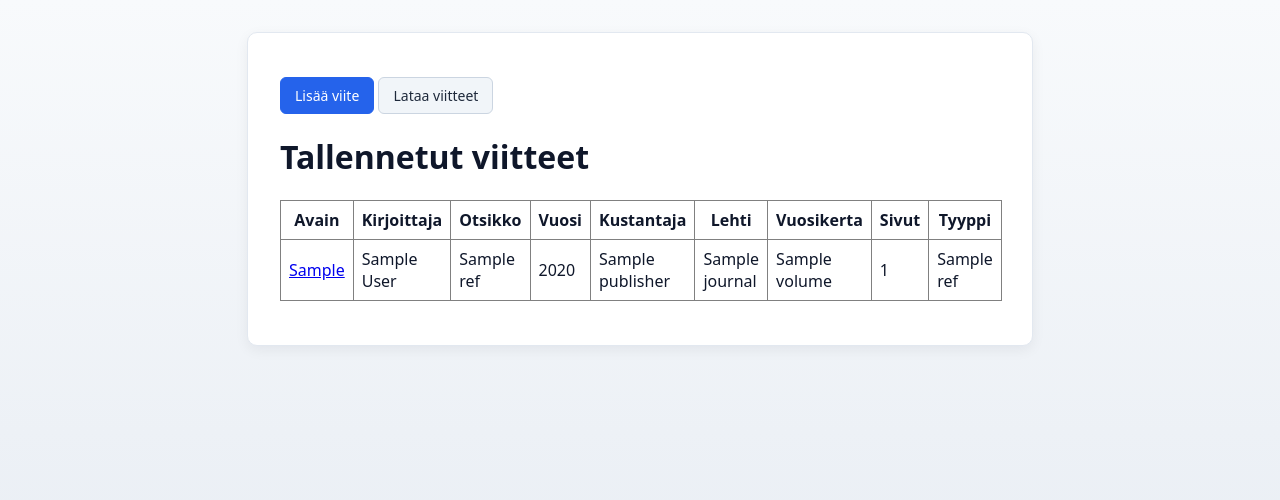
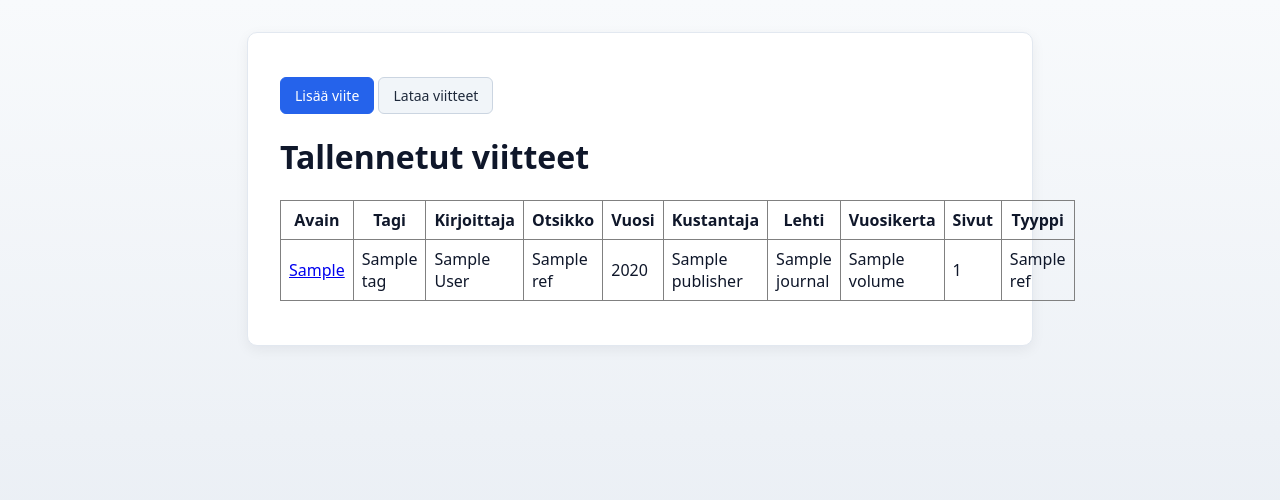
Before and after one commit to henkkasplund/ohtu_hackers, a Flask app: template src/templates/index.html in a window 1280 px wide. Shown: the top 500 px of the page. Run offline with Flask 3, Linux system fonts and the light colour scheme; the template is opened without the code that fills it: most values are stand-ins (such as "Sample title", 1, 10 or a date in 2020).

Commit message:
Add tag column

```diff
--- a/src/templates/index.html
+++ b/src/templates/index.html
@@ -17,6 +17,7 @@
         <thead>
         <tr>
             <th>Avain</th>
+            <th>Tagi</th>
             <th>Kirjoittaja</th>
             <th>Otsikko</th>
             <th>Vuosi</th>
@@ -31,6 +32,7 @@
         {% for ref in references %}
         <tr>
             <td><a href="/references/{{ ref.citation_id }}">{{ ref.citation_key }}</a></td>
+            <td>{{ ref.tag }}</td>
             <td>{{ ref.author }}</td>
             <td>{{ ref.title }}</td>
             <td>{{ ref.year }}</td>
```
